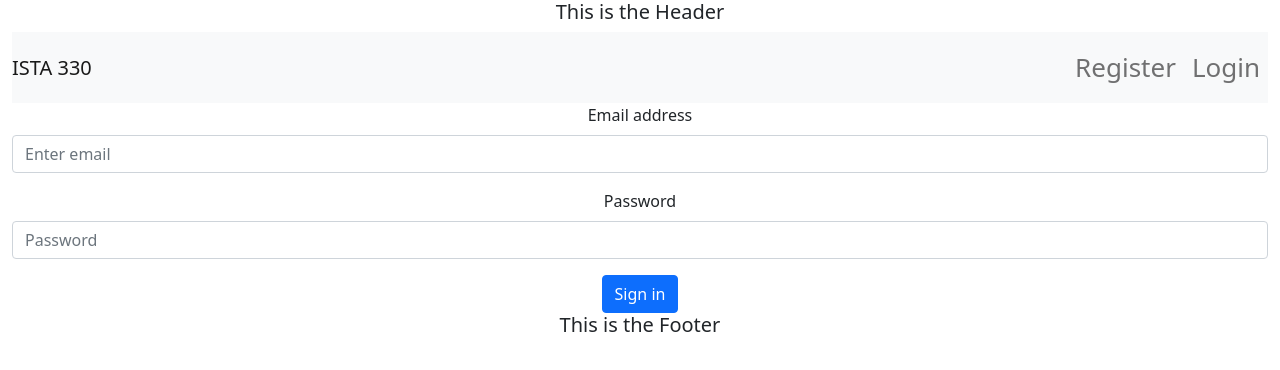
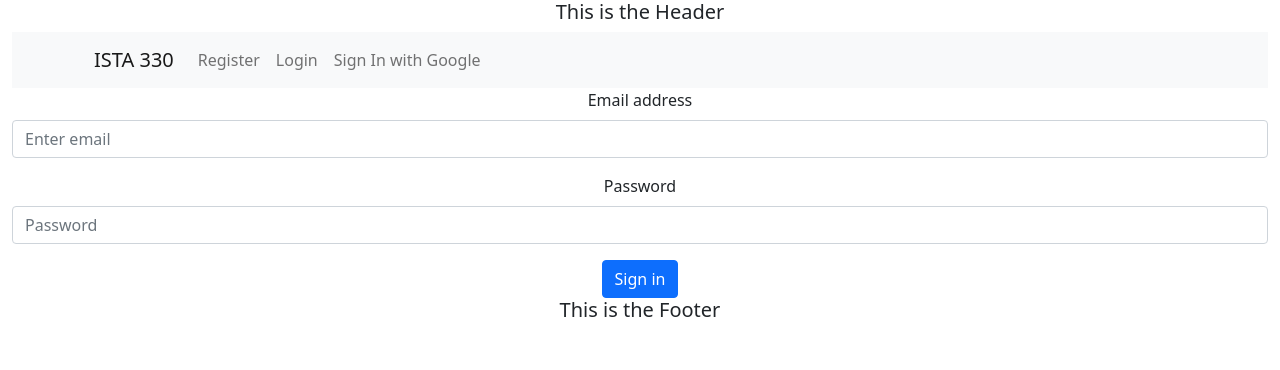
Before and after one commit to Zpheree/imagequiz, a React (Create React App) app: page /#/login in a window 1280 px wide. Shown: the top 370 px of the page. Built offline with nearby package versions, Linux system fonts and the light colour scheme.

Commit message:
Pushing up to date changes

```diff
--- a/package.json
+++ b/package.json
@@ -1,4 +1,4 @@
- {
+{
   "name": "imagequiz",
   "homepage": "http://zpheree.github.io/imagequiz",
   "version": "0.1.0",
@@ -8,6 +8,7 @@
     "@testing-library/react": "^12.1.3",
     "@testing-library/user-event": "^13.5.0",
     "bootstrap": "^5.1.3",
+    "passport-google-oauth2": "^0.2.0",
     "react": "^17.0.2",
     "react-bootstrap": "^2.2.0",
     "react-dom": "^17.0.2",
--- a/src/Communication/APIAccess.js
+++ b/src/Communication/APIAccess.js
@@ -1,5 +1,6 @@
-let backendAddress = 'http://localhost:4002'; //'https://zpheree-imagequiz-api.herokuapp.com'
-//plz
+import configuration from '../configuration';
+let backendAddress = configuration.backendAddress;
+
 let apiAccess = {
     addCustomer: (name, email, password) => {
          return fetch(`${backendAddress}/register`, {
--- a/src/Components/Home.js
+++ b/src/Components/Home.js
@@ -4,7 +4,7 @@
 import Card from 'react-bootstrap/Card';
 import { useNavigate } from 'react-router-dom';
 import { useEffect, useState } from 'react';
-//plz
+
 import apiAccess from '../Communication/APIAccess';
 
 const Home = () => {
--- a/src/Components/Login.js
+++ b/src/Components/Login.js
@@ -5,7 +5,7 @@
 import Button from 'react-bootstrap/Button';
 
 import apiAccess from '../Communication/APIAccess';
-//plz
+
 const Login = (props) => {
 
     const [email, setEmail] = useState('');
--- a/src/Components/Menu.js
+++ b/src/Components/Menu.js
@@ -1,8 +1,11 @@
-import { Navbar, Nav } from "react-bootstrap";
+import Container from 'react-bootstrap/Container';
+import Navbar from 'react-bootstrap/Navbar';
+import Nav from 'react-bootstrap/Nav';
+import apiAccess from '../Communication/APIAccess';
+import configuration from '../configuration';
 
-import apiAccess from '../Communication/APIAccess';
-//plz
 const NavMenu = (props) => {
+  let google = `${configuration.backendAddress}/auth/google`;
 
   let logout = () => {
     apiAccess.logout()
@@ -13,9 +16,12 @@
   }
 
   return (
-    <Navbar bg="light" className="na">
+    <Navbar bg="light" expand="lg">
+      <Container>
         <Navbar.Brand href="#">ISTA 330</Navbar.Brand>
-      <Nav className="ms-auto">
+        <Navbar.Toggle aria-controls="basic-navbar-nav" />
+        <Navbar.Collapse id="basic-navbar-nav">
+          <Nav className="me-auto">
             {
               props.user ?
                 <>
@@ -34,9 +40,14 @@
                   <Nav.Link href={"#/login"}>
                     Login
                   </Nav.Link>
+                  <Nav.Link href={google}>
+                    Sign In with Google
+                  </Nav.Link>
                 </>
             }
           </Nav>
+        </Navbar.Collapse>
+      </Container>
     </Navbar>
   );
 }
--- a/src/Components/Register.js
+++ b/src/Components/Register.js
@@ -2,7 +2,6 @@
 import { useNavigate } from 'react-router-dom';
 import Form from 'react-bootstrap/Form';
 import Button from 'react-bootstrap/Button';
-//plz
 import apiAccess from '../Communication/APIAccess';
 
 
--- /dev/null
+++ b/src/configuration.js
@@ -0,0 +1,5 @@
+let congifuration = {
+    backendAddress: "'https://zpheree-imagequiz-api.herokuapp.com';"
+};
+
+export default congifuration;
--- a/src/temp_data_repo/quizdata.js
+++ b/src/temp_data_repo/quizdata.js
@@ -1,5 +1,5 @@
 import flowers from './flowers';
-//plz
+
 let generateQuestions = () => {
     let questions = [];
     let choiceIndex = 0;
```
Also changed, not shown: src/Components/FederatedLogin.js (added, +35 -0 lines), 1 other file (tests, documents, lock files or other folders). Lines whose indentation alone changed are shown as unchanged.
